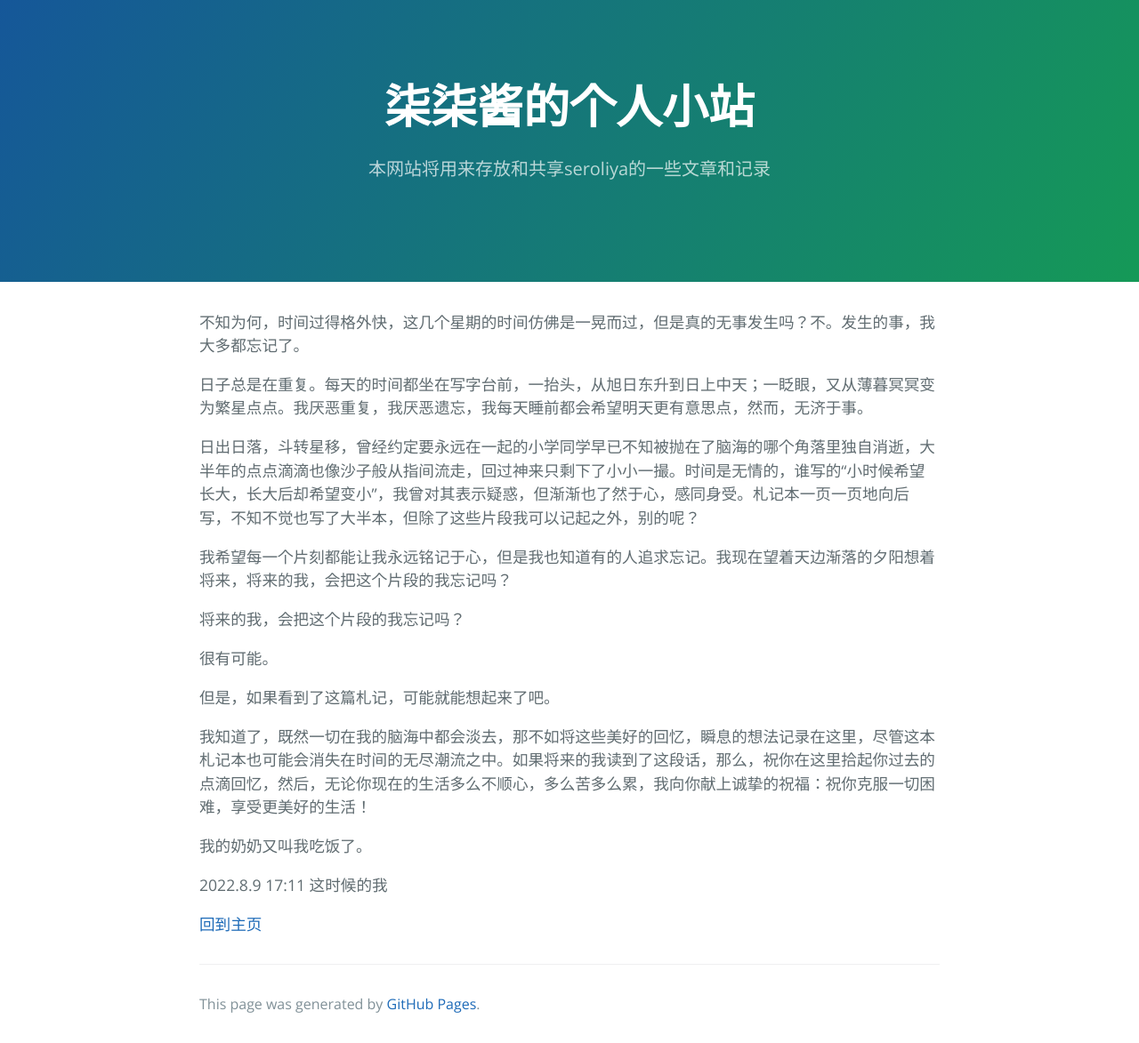
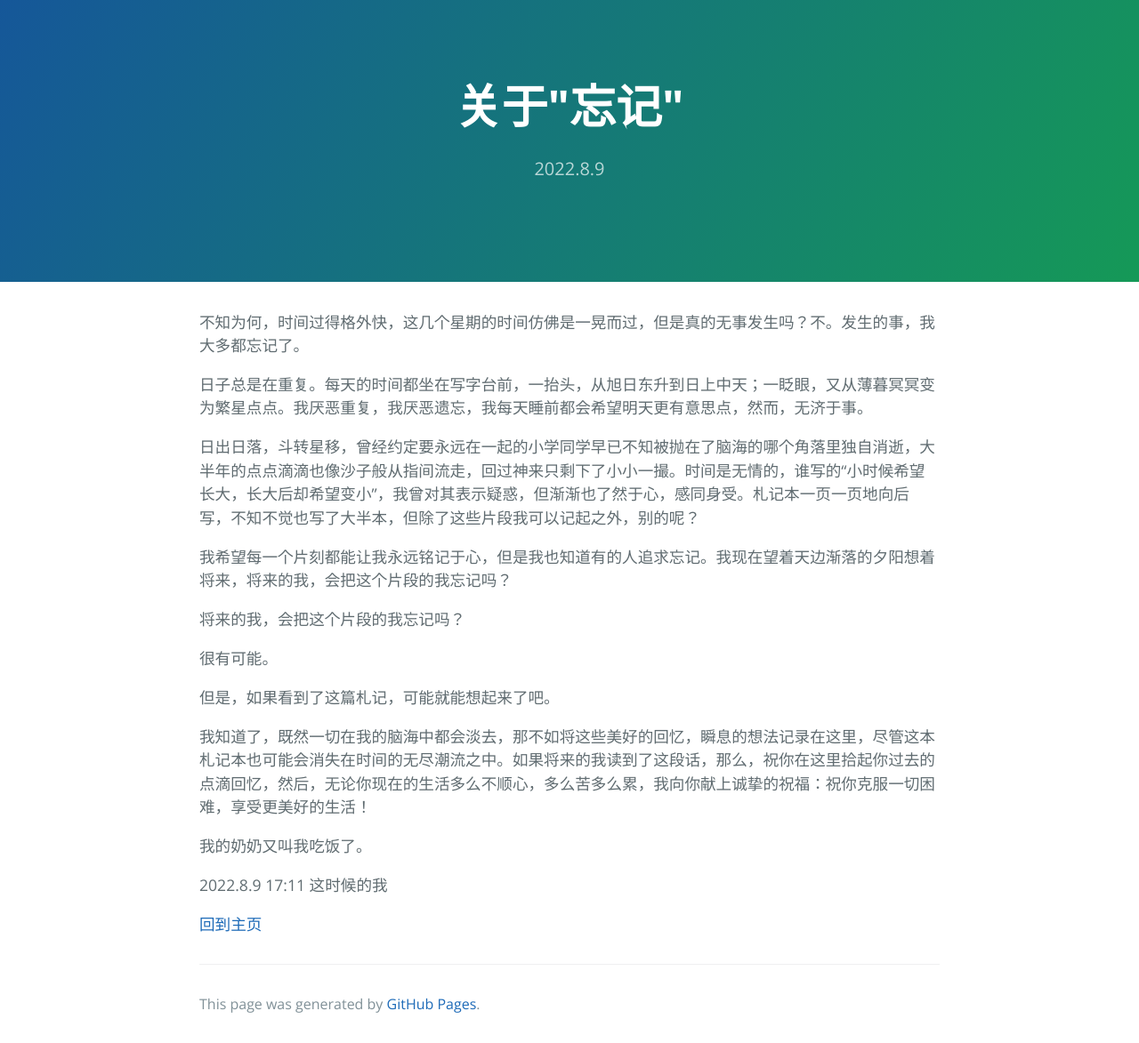
Before and after one commit to Seroliya/Seroliya.github.io, a Jekyll site: the page built from docs/关于”忘记“.md, in a window 1280 px wide. Shown: the whole page at 89% size. Built offline with Jekyll 4.4.1, drawn with Linux system fonts in a browser that asks for light colours; our own code applies the rules of GitHub Pages for plain Markdown files.

Commit message:
Update and rename 关于“忘记“.md to 关于”忘记“.md

```diff
--- a/docs/关于“忘记“.md
+++ b/docs/关于”忘记“.md
@@ -1,4 +1,8 @@
-
+---
+layout: default
+title: 关于"忘记"
+description: 2022.8.9
+---
 不知为何，时间过得格外快，这几个星期的时间仿佛是一晃而过，但是真的无事发生吗？不。发生的事，我大多都忘记了。
 
 日子总是在重复。每天的时间都坐在写字台前，一抬头，从旭日东升到日上中天；一眨眼，又从薄暮冥冥变为繁星点点。我厌恶重复，我厌恶遗忘，我每天睡前都会希望明天更有意思点，然而，无济于事。
```
